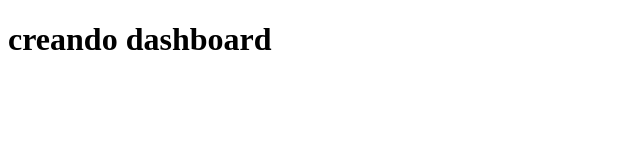
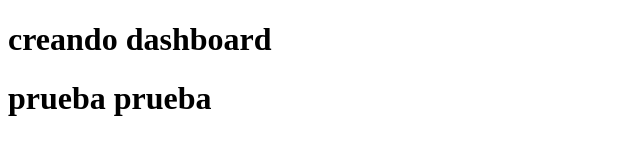
Before and after one commit to asalazar1123/dashboard, a plain HTML site: page index.html in a window 1280 px wide. Shown: the whole page, without its empty margins (0-640 px from the left). Drawn offline with Linux system fonts and the light colour scheme.

Commit message:
probando

```diff
--- a/index.html
+++ b/index.html
@@ -7,5 +7,7 @@
 </head>
 <body>
     <h1>creando dashboard</h1>
+
+<h1>prueba prueba</h1>
 </body>
 </html>
```
